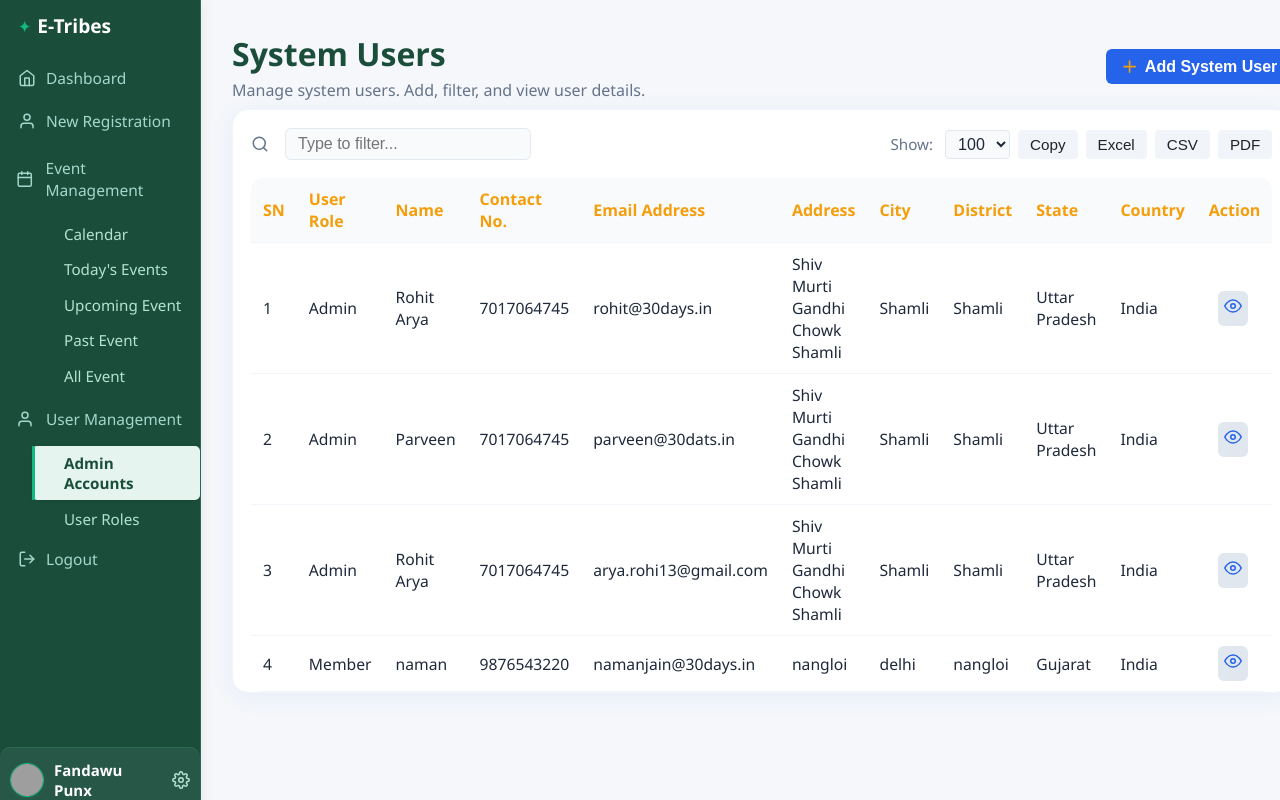
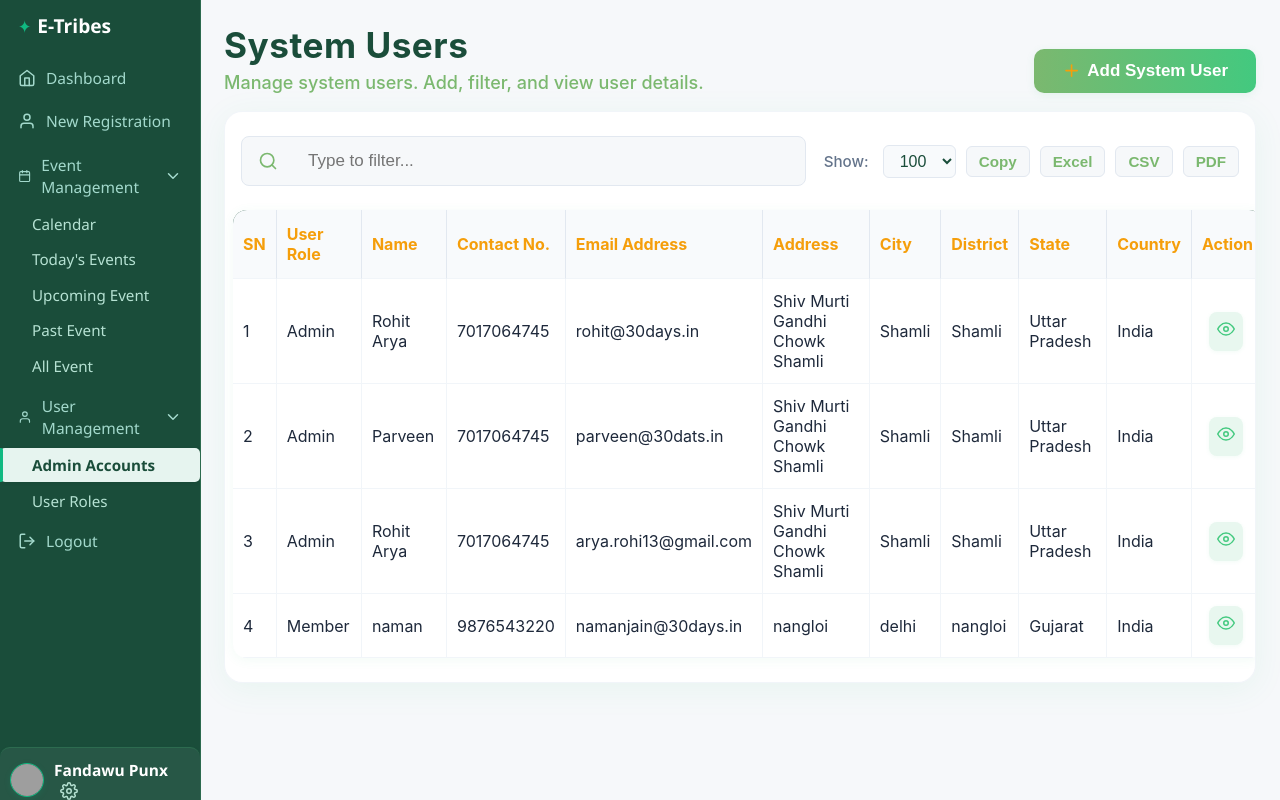
Before and after one commit to tmeena202/etribes, a React (Vite) app: page /user-management/admin-accounts in a window 1280 px wide. Built offline with nearby package versions, Linux system fonts and the light colour scheme; grey boxes are pictures that could not be loaded; the HTML template or start-up script is replaced by a standard one.

Commit message:
made some changes

```diff
--- a/src/App.jsx
+++ b/src/App.jsx
@@ -15,18 +15,10 @@ import AdminAccounts from "./pages/UserManagement/AdminAccounts";
 import "./App.css";
 
 function App() {
-  const [isSidebarCollapsed, setIsSidebarCollapsed] = useState(false);
-
-  const handleSidebarToggle = (collapsed) => {
-    setIsSidebarCollapsed(collapsed);
-  };
-
   return (
     <div className="app-container">
-      <Sidebar onToggle={handleSidebarToggle} />
-      <div
-        className={`main-content ${isSidebarCollapsed ? 'sidebar-collapsed' : ''}`}
-      >
+      <Sidebar />
+      <div className="main-content">
         <Routes>
           <Route path="/" element={<Dashboard />} />
           <Route path="/register" element={<NewRegistration />} />
--- a/src/components/Sidebar/Sidebar.css
+++ b/src/components/Sidebar/Sidebar.css
@@ -1,10 +1,9 @@
-/* Sidebar Container */
 .sidebar {
   width: 200px;
   height: 100vh;
   background: #1a4d3a;
   color: #ffffff;
-    padding: 12px 0 12px 0;
+  padding: 12px 0;
   display: flex;
   flex-direction: column;
   position: fixed;
@@ -13,8 +12,11 @@
   border-right: 1px solid #2d6b4f;
   z-index: 1000;
   overflow-y: auto;
-    box-shadow: 2px 0 12px rgba(0, 0, 0, 0.06);
-    transition: width 0.35s cubic-bezier(0.4,0,0.2,1), padding 0.35s cubic-bezier(0.4,0,0.2,1), background 0.25s, box-shadow 0.25s;
+  transition: width 0.35s cubic-bezier(0.4, 0, 0.2, 1);
+}
+
+.sidebar.collapsed {
+  width: 60px;
 }
 
 /* Header */
@@ -43,16 +45,19 @@
 
 /* Toggle Button */
 .toggle-btn {
-    background: none;
+  font-size: 22px;
+  background: #2563eb;
+  color: #fff;
   border: none;
-    color: #ffffff;
-    font-size: 1.1rem;
+  border-radius: 6px;
   cursor: pointer;
+  padding: 6px;
+  margin-left: 8px;
   transition: transform 0.3s;
-    padding: 2px;
 }
 
 .sidebar.collapsed .toggle-btn {
+  margin-left: 0;
   transform: rotate(180deg);
 }
 
@@ -67,7 +72,8 @@
   margin-bottom: 0.2rem;
 }
 
-.menu a, .sidebar-dropdown-toggle {
+.menu a,
+.sidebar-dropdown-toggle {
   display: flex;
   align-items: center;
   gap: 10px;
@@ -77,13 +83,12 @@
   font-weight: 500;
   padding: 9px 18px;
   border-radius: 6px;
-    transition: background 0.18s, color 0.18s, transform 0.18s, opacity 0.3s cubic-bezier(0.4,0,0.2,1), transform 0.3s cubic-bezier(0.4,0,0.2,1);
+  transition: background 0.18s, color 0.18s, transform 0.18s;
   position: relative;
-    cursor: pointer;
-    opacity: 1;
 }
 
-.menu a:hover, .sidebar-dropdown-toggle:hover {
+.menu a:hover,
+.sidebar-dropdown-toggle:hover {
   background: #25634a;
   color: #fff;
   transform: translateX(2px);
@@ -93,7 +98,7 @@
   background: #fff;
   color: #1a4d3a;
   font-weight: 600;
-    box-shadow: 0 1px 4px rgba(0,0,0,0.07);
+  box-shadow: 0 1px 4px rgba(0, 0, 0, 0.07);
 }
 
 .menu a.active::before {
@@ -107,7 +112,8 @@
   border-radius: 0 2px 2px 0;
 }
 
-.menu a svg, .sidebar-dropdown-toggle svg {
+.menu a svg,
+.sidebar-dropdown-toggle svg {
   width: 18px;
   height: 18px;
   color: currentColor;
@@ -115,27 +121,46 @@
 
 /* Dropdown */
 .sidebar-dropdown {
-    background: none;
-    margin: 0;
-    padding: 0 0 0 8px;
+  padding-left: 8px;
 }
+
 .sidebar-dropdown li {
   margin-bottom: 0.1rem;
 }
+
 .sidebar-dropdown a {
   font-size: 0.95rem;
   padding: 7px 18px 7px 32px;
   border-radius: 5px;
   color: #b6e2d3;
-    background: none;
 }
+
 .sidebar-dropdown a.active {
   background: #e6f4ef;
   color: #1a4d3a;
 }
+
 .sidebar-dropdown a:hover {
   background: #25634a;
   color: #fff;
+}
+
+/* Collapsed State Styling */
+.sidebar.collapsed .logo span,
+.sidebar.collapsed .menu a span,
+.sidebar.collapsed .sidebar-dropdown-toggle span,
+.sidebar.collapsed .user-info {
+  display: none;
+}
+
+.sidebar.collapsed .menu a,
+.sidebar.collapsed .sidebar-dropdown-toggle {
+  justify-content: center;
+  padding: 9px 10px;
+}
+
+.sidebar.collapsed .sidebar-dropdown {
+  padding-left: 0;
 }
 
 /* User Card */
@@ -147,71 +172,48 @@
   padding: 8px 10px;
   border-top: 1px solid #2d6b4f;
   border-radius: 10px;
-    background: rgba(255,255,255,0.06);
+  background: rgba(255, 255, 255, 0.06);
   min-height: 48px;
-    box-shadow: 0 1px 4px rgba(16,185,129,0.04);
+  box-shadow: 0 1px 4px rgba(16, 185, 129, 0.04);
   transition: background 0.2s, box-shadow 0.2s;
 }
+
 .user-card:hover {
-    background: rgba(255,255,255,0.12);
-    box-shadow: 0 2px 8px rgba(16,185,129,0.08);
+  background: rgba(255, 255, 255, 0.12);
+  box-shadow: 0 2px 8px rgba(16, 185, 129, 0.08);
 }
+
 .avatar {
   width: 32px;
   height: 32px;
   border-radius: 50%;
   object-fit: cover;
   border: 1.5px solid #10b981;
-    box-shadow: 0 2px 6px rgba(16,185,129,0.13);
+  box-shadow: 0 2px 6px rgba(16, 185, 129, 0.13);
 }
+
 .user-info .name {
   font-size: 0.97rem;
   font-weight: 600;
   color: #fff;
-    margin-bottom: 0;
 }
+
 .user-settings-btn {
   background: none;
   border: none;
   color: #b6e2d3;
   cursor: pointer;
-    padding: 0;
-    margin-left: 4px;
   font-size: 18px;
-    transition: color 0.18s;
   display: flex;
   align-items: center;
+  transition: color 0.18s;
 }
+
 .user-settings-btn:hover {
   color: #10b981;
 }
-.sidebar.collapsed .user-info {
-    display: none;
-}
 
-/* Remove toggle button and collapsed styles */
-.toggle-btn,
-.sidebar.collapsed,
-.sidebar.collapsed .toggle-btn,
-.sidebar.collapsed .logo,
-.sidebar.collapsed .logo::before,
-.sidebar.collapsed .menu a,
-.sidebar.collapsed .sidebar-dropdown-toggle,
-.sidebar.collapsed .menu a svg,
-.sidebar.collapsed .sidebar-dropdown-toggle svg,
-.sidebar.collapsed .menu a span,
-.sidebar.collapsed .sidebar-dropdown-toggle span,
-.sidebar.collapsed .user-info {
-  display: none !important;
-  width: unset !important;
-  padding: unset !important;
-  margin: unset !important;
-  opacity: unset !important;
-  transform: unset !important;
-  transition: unset !important;
-}
-
-/* Hide scrollbars (Optional) */
+/* Scrollbar (optional) */
 .sidebar::-webkit-scrollbar {
   width: 4px;
 }
--- a/src/components/Sidebar/Sidebar.jsx
+++ b/src/components/Sidebar/Sidebar.jsx
@@ -1,5 +1,5 @@
 // src/components/Sidebar.jsx
-import React from "react";
+import React, { useState } from "react";
 import { NavLink } from "react-router-dom";
 import "./Sidebar.css";
 import {
@@ -8,9 +8,13 @@ import {
   FiLogOut,
   FiSettings,
   FiHome,
+  FiChevronLeft,
+  FiChevronRight,
 } from "react-icons/fi";
 
 const Sidebar = () => {
+  const [eventMgmtOpen, setEventMgmtOpen] = useState(true);
+  const [userMgmtOpen, setUserMgmtOpen] = useState(true);
   return (
     <aside className="sidebar">
       <div className="sidebar-header">
@@ -19,82 +23,101 @@ const Sidebar = () => {
       <nav className="menu">
         <ul>
           <li>
-            <NavLink
-              to="/"
-              className={({ isActive }) => (isActive ? "active" : "")}
-            >
+            <NavLink to="/" className={({ isActive }) => (isActive ? "active" : "")}>
               <FiHome />
               <span>Dashboard</span>
             </NavLink>
           </li>
           <li>
-            <NavLink
-              to="/register"
-              className={({ isActive }) => (isActive ? "active" : "")}
-            >
+            <NavLink to="/register" className={({ isActive }) => (isActive ? "active" : "")}>
               <FiUser />
               <span>New Registration</span>
             </NavLink>
           </li>
-          {/* Event Management Dropdown (always open) */}
+
+          {/* Event Management */}
           <li>
-            <div className="sidebar-dropdown-toggle" style={{ display: 'flex', alignItems: 'center', gap: 12, padding: '12px 16px', borderRadius: 8 }}>
+            <div className="sidebar-dropdown-toggle" onClick={() => setEventMgmtOpen((open) => !open)} style={{ cursor: 'pointer', display: 'flex', alignItems: 'center', justifyContent: 'space-between' }}>
+              <span style={{ display: 'flex', alignItems: 'center', gap: 10 }}>
                 <FiCalendar />
                 <span>Event Management</span>
+              </span>
+              <span style={{ transition: 'transform 0.2s', display: 'flex', alignItems: 'center', marginLeft: 8, transform: eventMgmtOpen ? 'rotate(90deg)' : 'rotate(0deg)' }}>
+                <FiChevronRight />
+              </span>
             </div>
-              <ul className="sidebar-dropdown" style={{ listStyle: 'none', paddingLeft: 32, marginTop: 4 }}>
+            {eventMgmtOpen && (
+              <ul className="sidebar-dropdown">
                 <li>
-                  <NavLink to="/events/calendar" className={({ isActive }) => (isActive ? "active" : "")}>Calendar</NavLink>
+                  <NavLink to="/events/calendar" className={({ isActive }) => (isActive ? "active" : "")}>
+                    Calendar
+                  </NavLink>
                 </li>
                 <li>
-                  <NavLink to="/events/today" className={({ isActive }) => (isActive ? "active" : "")}>Today's Events</NavLink>
+                  <NavLink to="/events/today" className={({ isActive }) => (isActive ? "active" : "")}>
+                    Today's Events
+                  </NavLink>
                 </li>
                 <li>
-                  <NavLink to="/events/upcoming" className={({ isActive }) => (isActive ? "active" : "")}>Upcoming Event</NavLink>
+                  <NavLink to="/events/upcoming" className={({ isActive }) => (isActive ? "active" : "")}>
+                    Upcoming Event
+                  </NavLink>
                 </li>
                 <li>
-                  <NavLink to="/events/past" className={({ isActive }) => (isActive ? "active" : "")}>Past Event</NavLink>
+                  <NavLink to="/events/past" className={({ isActive }) => (isActive ? "active" : "")}>
+                    Past Event
+                  </NavLink>
                 </li>
                 <li>
-                  <NavLink to="/events/all" className={({ isActive }) => (isActive ? "active" : "")}>All Event</NavLink>
+                  <NavLink to="/events/all" className={({ isActive }) => (isActive ? "active" : "")}>
+                    All Event
+                  </NavLink>
                 </li>
               </ul>
+            )}
           </li>
-          {/* User Management Dropdown (always open) */}
+
+          {/* User Management */}
           <li>
-            <div className="sidebar-dropdown-toggle" style={{ display: 'flex', alignItems: 'center', gap: 12, padding: '12px 16px', borderRadius: 8 }}>
+            <div className="sidebar-dropdown-toggle" onClick={() => setUserMgmtOpen((open) => !open)} style={{ cursor: 'pointer', display: 'flex', alignItems: 'center', justifyContent: 'space-between' }}>
+              <span style={{ display: 'flex', alignItems: 'center', gap: 10 }}>
                 <FiUser />
                 <span>User Management</span>
+              </span>
+              <span style={{ transition: 'transform 0.2s', display: 'flex', alignItems: 'center', marginLeft: 8, transform: userMgmtOpen ? 'rotate(90deg)' : 'rotate(0deg)' }}>
+                <FiChevronRight />
+              </span>
             </div>
-            <ul className="sidebar-dropdown" style={{ listStyle: 'none', paddingLeft: 32, marginTop: 4 }}>
+            {userMgmtOpen && (
+              <ul className="sidebar-dropdown">
                 <li>
-                <NavLink to="/user-management/admin-accounts" className={({ isActive }) => (isActive ? "active" : "")}>Admin Accounts</NavLink>
+                  <NavLink to="/user-management/admin-accounts" className={({ isActive }) => (isActive ? "active" : "")}>
+                    Admin Accounts
+                  </NavLink>
                 </li>
                 <li>
-                <NavLink to="/user-management/roles" className={({ isActive }) => (isActive ? "active" : "")}>User Roles</NavLink>
+                  <NavLink to="/user-management/roles" className={({ isActive }) => (isActive ? "active" : "")}>
+                    User Roles
+                  </NavLink>
                 </li>
               </ul>
+            )}
           </li>
+
           <li>
-            <NavLink
-              to="/logout"
-              className={({ isActive }) => (isActive ? "active" : "")}
-            >
+            <NavLink to="/logout" className={({ isActive }) => (isActive ? "active" : "")}>
               <FiLogOut />
               <span>Logout</span>
             </NavLink>
           </li>
         </ul>
       </nav>
+
       <div className="user-card">
-        <img
-          src="https://i.pravatar.cc/50"
-          alt="User avatar"
-          className="avatar"
-        />
-          <div className="user-info" style={{ display: 'flex', alignItems: 'center', gap: 8 }}>
-            <span className="name" style={{ fontWeight: 600, fontSize: 15, color: '#fff' }}>Fandawu Punx</span>
-            <button className="user-settings-btn" style={{ background: 'none', border: 'none', color: '#b6e2d3', cursor: 'pointer', padding: 0, marginLeft: 4, fontSize: 18 }}>
+        <img src="https://i.pravatar.cc/50" alt="User avatar" className="avatar" />
+        <div className="user-info">
+          <span className="name">Fandawu Punx</span>
+          <button className="user-settings-btn">
             <FiSettings />
           </button>
         </div>
--- a/src/pages/UserManagement/AdminAccounts.jsx
+++ b/src/pages/UserManagement/AdminAccounts.jsx
@@ -84,56 +84,56 @@ const AdminAccounts = () => {
   };
 
   return (
-    <div className="contacts-container" style={{ padding: 32, maxWidth: 1200, margin: '0 auto' }}>
-      <div className="contacts-header-row" style={{ marginBottom: 8 }}>
+    <div className="contacts-container" style={{ padding: 24, maxWidth: '100vw', margin: '0 auto', fontFamily: 'Inter, Segoe UI, Arial, sans-serif', background: '#f6f8fa', minHeight: '100vh', overflowX: 'auto' }}>
+      <div className="contacts-header-row" style={{ marginBottom: 18, alignItems: 'flex-end' }}>
         <div>
-          <h2 style={{ fontSize: '2rem', fontWeight: 700, margin: 0, color: '#1a4d3a' }}>System Users</h2>
-          <div style={{ color: '#64748b', fontSize: 16, marginTop: 4 }}>Manage system users. Add, filter, and view user details.</div>
+          <h2 style={{ fontSize: '2.2rem', fontWeight: 700, margin: 0, color: '#1a4d3a', letterSpacing: 0.5 }}>System Users</h2>
+          <div style={{ color: '#7bb86f', fontSize: 18, marginTop: 6, fontWeight: 500 }}>Manage system users. Add, filter, and view user details.</div>
         </div>
-        <button className="add-contact-btn" style={{ background: '#2563eb', color: '#fff', fontWeight: 600 }} onClick={() => setShowModal(true)}>
+        <button className="add-contact-btn" style={{ background: 'linear-gradient(90deg, #7bb86f 0%, #43c97f 100%)', color: '#fff', fontWeight: 700, fontSize: 17, boxShadow: '0 2px 8px rgba(67,201,127,0.10)', border: 'none', padding: '12px 28px', borderRadius: 10 }} onClick={() => setShowModal(true)}>
           <FiPlus className="add-icon" /> Add System User
         </button>
       </div>
-      <div className="contacts-table-card" style={{ borderRadius: 16, boxShadow: '0 4px 24px rgba(37,99,235,0.07)' }}>
-        <div className="contacts-table-toolbar" style={{ marginBottom: 18 }}>
-          <div className="contacts-filter" style={{ flex: 1 }}>
-            <FiSearch style={{ color: '#64748b', fontSize: 18, marginRight: 8 }} />
+      <div className="contacts-table-card" style={{ borderRadius: 18, boxShadow: '0 6px 32px rgba(67,201,127,0.08)', background: '#fff', padding: 0, overflow: 'auto', minWidth: 900 }}>
+        <div className="contacts-table-toolbar" style={{ marginBottom: 0, padding: '24px 16px 0 16px', display: 'flex', alignItems: 'center', gap: 18 }}>
+          <div className="contacts-filter" style={{ flex: 1, display: 'flex', alignItems: 'center', background: '#f6f8fa', borderRadius: 8, padding: '8px 16px', border: '1.5px solid #e2e8f0' }}>
+            <FiSearch style={{ color: '#7bb86f', fontSize: 20, marginRight: 10 }} />
             <input
               type="text"
               placeholder="Type to filter..."
               value={filter}
               onChange={e => setFilter(e.target.value)}
-              style={{ minWidth: 220 }}
+              style={{ minWidth: 220, border: 'none', outline: 'none', background: 'transparent', fontSize: 17, color: '#1a4d3a' }}
             />
           </div>
-          <div className="contacts-export-group">
-            <label>Show:</label>
-            <select value={showCount} onChange={e => setShowCount(Number(e.target.value))}>
+          <div className="contacts-export-group" style={{ display: 'flex', alignItems: 'center', gap: 10 }}>
+            <label style={{ color: '#64748b', fontWeight: 500 }}>Show:</label>
+            <select value={showCount} onChange={e => setShowCount(Number(e.target.value))} style={{ borderRadius: 6, border: '1px solid #e2e8f0', padding: '6px 12px', fontSize: 16, background: '#f8fafc', color: '#1a4d3a' }}>
               <option>25</option>
               <option>50</option>
               <option>100</option>
             </select>
-            <button className="export-btn">Copy</button>
-            <button className="export-btn">Excel</button>
-            <button className="export-btn">CSV</button>
-            <button className="export-btn">PDF</button>
+            <button className="export-btn" style={{ background: '#f6f8fa', color: '#7bb86f', border: '1px solid #e2e8f0', borderRadius: 6, fontWeight: 600 }}>Copy</button>
+            <button className="export-btn" style={{ background: '#f6f8fa', color: '#7bb86f', border: '1px solid #e2e8f0', borderRadius: 6, fontWeight: 600 }}>Excel</button>
+            <button className="export-btn" style={{ background: '#f6f8fa', color: '#7bb86f', border: '1px solid #e2e8f0', borderRadius: 6, fontWeight: 600 }}>CSV</button>
+            <button className="export-btn" style={{ background: '#f6f8fa', color: '#7bb86f', border: '1px solid #e2e8f0', borderRadius: 6, fontWeight: 600 }}>PDF</button>
           </div>
         </div>
-        <div className="contacts-table-wrapper">
-          <table className="contacts-table" style={{ borderRadius: 12, overflow: 'hidden' }}>
+        <div className="contacts-table-wrapper" style={{ padding: '0 8px 24px 8px', overflowX: 'auto' }}>
+          <table className="contacts-table" style={{ borderRadius: 14, overflow: 'hidden', fontSize: 16, marginTop: 24, width: '100%', borderCollapse: 'separate', borderSpacing: 0, minWidth: 1000, boxShadow: '0 2px 12px rgba(67,201,127,0.07)' }}>
             <thead>
-              <tr>
-                <th>SN</th>
-                <th>User Role</th>
-                <th>Name</th>
-                <th>Contact No.</th>
-                <th>Email Address</th>
-                <th>Address</th>
-                <th>City</th>
-                <th>District</th>
-                <th>State</th>
-                <th>Country</th>
-                <th style={{ textAlign: 'center' }}>Action</th>
+              <tr style={{ background: '#1a4d3a', color: '#fff', fontWeight: 700, fontSize: 17, position: 'sticky', top: 0, zIndex: 2 }}>
+                <th style={{ padding: '14px 10px', borderRight: '1px solid #e2e8f0' }}>SN</th>
+                <th style={{ padding: '14px 10px', borderRight: '1px solid #e2e8f0' }}>User Role</th>
+                <th style={{ padding: '14px 10px', borderRight: '1px solid #e2e8f0' }}>Name</th>
+                <th style={{ padding: '14px 10px', borderRight: '1px solid #e2e8f0' }}>Contact No.</th>
+                <th style={{ padding: '14px 10px', borderRight: '1px solid #e2e8f0' }}>Email Address</th>
+                <th style={{ padding: '14px 10px', borderRight: '1px solid #e2e8f0' }}>Address</th>
+                <th style={{ padding: '14px 10px', borderRight: '1px solid #e2e8f0' }}>City</th>
+                <th style={{ padding: '14px 10px', borderRight: '1px solid #e2e8f0' }}>District</th>
+                <th style={{ padding: '14px 10px', borderRight: '1px solid #e2e8f0' }}>State</th>
+                <th style={{ padding: '14px 10px', borderRight: '1px solid #e2e8f0' }}>Country</th>
+                <th style={{ padding: '14px 10px', textAlign: 'center' }}>Action</th>
               </tr>
             </thead>
             <tbody>
@@ -145,19 +145,22 @@ const AdminAccounts = () => {
                 </tr>
               ) : (
                 filteredUsers.slice(0, showCount).map((user, idx) => (
-                  <tr key={user.id} style={{ background: idx % 2 === 1 ? '#f8fafc' : '#fff', transition: 'background 0.2s' }}>
-                    <td>{idx + 1}</td>
-                    <td>{user.role}</td>
-                    <td>{user.name}</td>
-                    <td>{user.contact}</td>
-                    <td>{user.email}</td>
-                    <td>{user.address}</td>
-                    <td>{user.city}</td>
-                    <td>{user.district}</td>
-                    <td>{user.state}</td>
-                    <td>{user.country}</td>
-                    <td style={{ textAlign: 'center' }}>
-                      <button className="action-btn edit" title="View" style={{ background: '#e0e7ef', color: '#2563eb', borderRadius: 6, fontSize: 18, padding: 6 }}>
+                  <tr key={user.id} style={{ background: idx % 2 === 1 ? '#f6f8fa' : '#fff', transition: 'background 0.2s', borderBottom: '1.5px solid #e2e8f0', cursor: 'pointer' }}
+                    onMouseOver={e => e.currentTarget.style.background = '#e6f4ef'}
+                    onMouseOut={e => e.currentTarget.style.background = idx % 2 === 1 ? '#f6f8fa' : '#fff'}
+                  >
+                    <td style={{ padding: '12px 10px', borderRight: '1px solid #f1f5f9' }}>{idx + 1}</td>
+                    <td style={{ padding: '12px 10px', borderRight: '1px solid #f1f5f9' }}>{user.role}</td>
+                    <td style={{ padding: '12px 10px', borderRight: '1px solid #f1f5f9' }}>{user.name}</td>
+                    <td style={{ padding: '12px 10px', borderRight: '1px solid #f1f5f9' }}>{user.contact}</td>
+                    <td style={{ padding: '12px 10px', borderRight: '1px solid #f1f5f9' }}>{user.email}</td>
+                    <td style={{ padding: '12px 10px', borderRight: '1px solid #f1f5f9' }}>{user.address}</td>
+                    <td style={{ padding: '12px 10px', borderRight: '1px solid #f1f5f9' }}>{user.city}</td>
+                    <td style={{ padding: '12px 10px', borderRight: '1px solid #f1f5f9' }}>{user.district}</td>
+                    <td style={{ padding: '12px 10px', borderRight: '1px solid #f1f5f9' }}>{user.state}</td>
+                    <td style={{ padding: '12px 10px', borderRight: '1px solid #f1f5f9' }}>{user.country}</td>
+                    <td style={{ padding: '12px 10px', textAlign: 'center' }}>
+                      <button className="action-btn edit" title="View" style={{ background: '#e8f7ef', color: '#43c97f', borderRadius: 8, fontSize: 18, padding: 8, border: 'none', boxShadow: '0 1px 4px rgba(67,201,127,0.07)' }}>
                         <FiEye />
                       </button>
                     </td>
```
Also changed, not shown: src/pages/EventManagement/Calendar.css (+11 -1 lines), src/pages/UserManagement/UserRoles.jsx (+24 -23 lines). Lines whose indentation alone changed are shown as unchanged.
